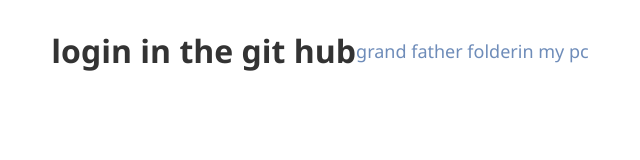
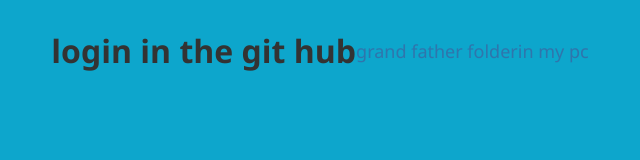
Before and after one commit to ashirbaloch77-star/grandfather.html, a plain HTML site: page index.html in a window 1280 px wide. Shown: the whole page, without its empty margins (320-960 px from the left). Drawn offline with Linux system fonts and the light colour scheme.

Commit message:
add change

```diff
--- a/styles.css
+++ b/styles.css
@@ -1,11 +1,14 @@
 body{ font-family: Arial, Helvetica, sans-serif;
+    background-color: #0da6cc;
     color: #3b64a1bd;
     display:
 flex;    justify-content: center;
     align-items: center;
 }
 div{color : #333; font-family: 'Segoe UI', Tahoma, Geneva, Verdana, sans-serif;
-text-align:midle;}
+text-align: center;}
+
 p{color: #3b64a1bd; font-size: 18px;
 font-family: 'Segoe UI', Tahoma, Geneva, Verdana, sans-serif;
 text-align: center;}
+h1.1{color: #000; font-size: 24px;font  -family: 'Segoe UI', Tahoma, Geneva, Verdana, sans-serif;}
```
